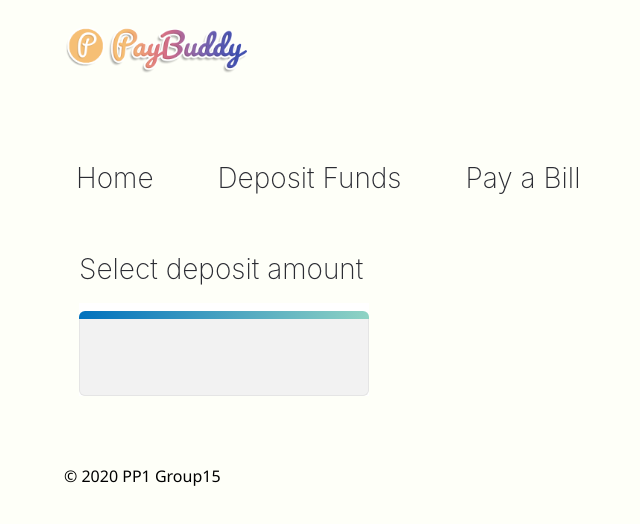
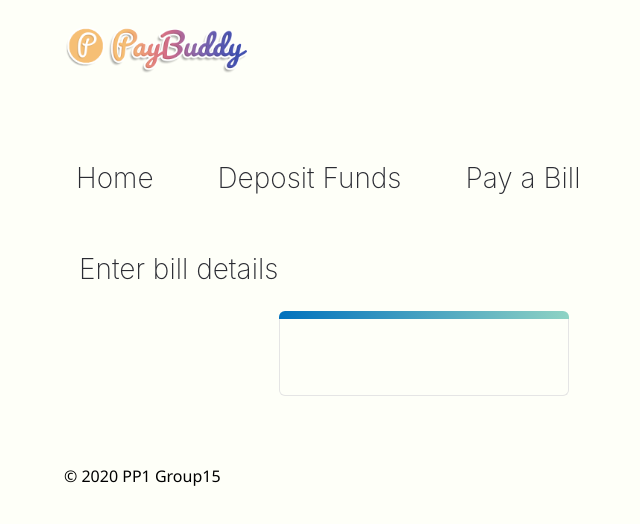
Before and after one commit to yewynwoon/PayBuddy, a React (Create React App) app in the folder paybuddy_v2/client/: page /PayBill in a window 1280 px wide. Shown: the top 524 px of the page, without its empty margins (96-736 px from the left). Built offline with nearby package versions, Linux system fonts and the light colour scheme.

Commit message:
Css Updates

```diff
--- a/paybuddy_v2/client/src/App.css
+++ b/paybuddy_v2/client/src/App.css
@@ -119,6 +119,7 @@ ul {
 }
 
 ._1fm9z {
+  background-color: #fefff8;
   max-width: 100%;
   width: 100%;
   display: flex;
@@ -126,7 +127,6 @@ ul {
   -webkit-box-direction: normal;
   -ms-flex-direction: column;
   flex-direction: column;
-  background-color: #fff;
 }
 
 .rMY2T._2-iar {
@@ -145,7 +145,7 @@ ul {
   box-sizing: border-box;
 }
 .rMY2T {
-  background-color: #f2f2f2;
+  background-color: inherit;
   text-align: center;
   overflow: auto;
   padding: 38px 5px;
--- a/paybuddy_v2/client/src/App.js
+++ b/paybuddy_v2/client/src/App.js
@@ -1,7 +1,6 @@
 import React from 'react';
 import './App.css';
 import Header from './Header';
-import FundsDeposit from './FundsDeposit';
 import NavigationBar from './NavigationBar';
 import Footer from './Footer';
 
@@ -17,11 +16,6 @@ class App extends React.Component {
       <div className="App">
         <Header />
         <NavigationBar/>
-
-        {/* <body>
-          <FundsDeposit />
-        </body> */}
-
         <Footer/>
       </div>
     );
--- a/paybuddy_v2/client/src/Header.js
+++ b/paybuddy_v2/client/src/Header.js
@@ -11,11 +11,9 @@ class Header extends React.Component {
 
     render () {
         return (
-            <div>
-                <header class='header'>
-                    <h1><a href="/Dashboard" ><img class='home-image' src={Logo} alt="paybuddy-logo" width="205" height="56"/></a></h1>
-                </header>
-            </div>
+            <header class='header'>
+                <h1><a href="/Dashboard" ><img class='home-image' src={Logo} alt="paybuddy-logo" width="205" height="56"/></a></h1>
+            </header>
         )
     }
 }
--- a/paybuddy_v2/client/src/PayBill.jsx
+++ b/paybuddy_v2/client/src/PayBill.jsx
@@ -12,9 +12,9 @@ class PayBill extends React.Component {
         return (
                 <main id='cous'>
                     <div class="_3mYpM" id="header-id">
-                    <h2 class="_00004">Select deposit amount</h2>
+                        <h2 class="_00004">Enter bill details</h2>
                     </div>
-                <li class="_2j5BM">
+                    <li class="box">
                         <div class="_1fm9z">
                             <div class="_25xBd _2jWsC _2LHSO">
                                 <div class="_1GLWk" id="box-header-id"></div>
--- a/paybuddy_v2/client/src/course.css
+++ b/paybuddy_v2/client/src/course.css
@@ -156,6 +156,23 @@ input, select {
 }
 
 
+
+
+.box  {
+    box-sizing: border-box;
+    display: flex;
+    width: 33.33333%;
+    padding: 15px;
+    margin-left: 200px;
+    text-align: -webkit-match-parent;
+}
+
+
+
+
+
+
+
 #tab {
     font-family: "Trebuchet MS", Arial, Helvetica, sans-serif;
     border-collapse: collapse;
```
Also changed, not shown: paybuddy_v2/client/src/NavigationBar.js (+2 -12 lines), paybuddy_v2/client/src/Footer.jsx (renamed from paybuddy_v2/client/src/Footer.js). Lines whose indentation alone changed are shown as unchanged.
